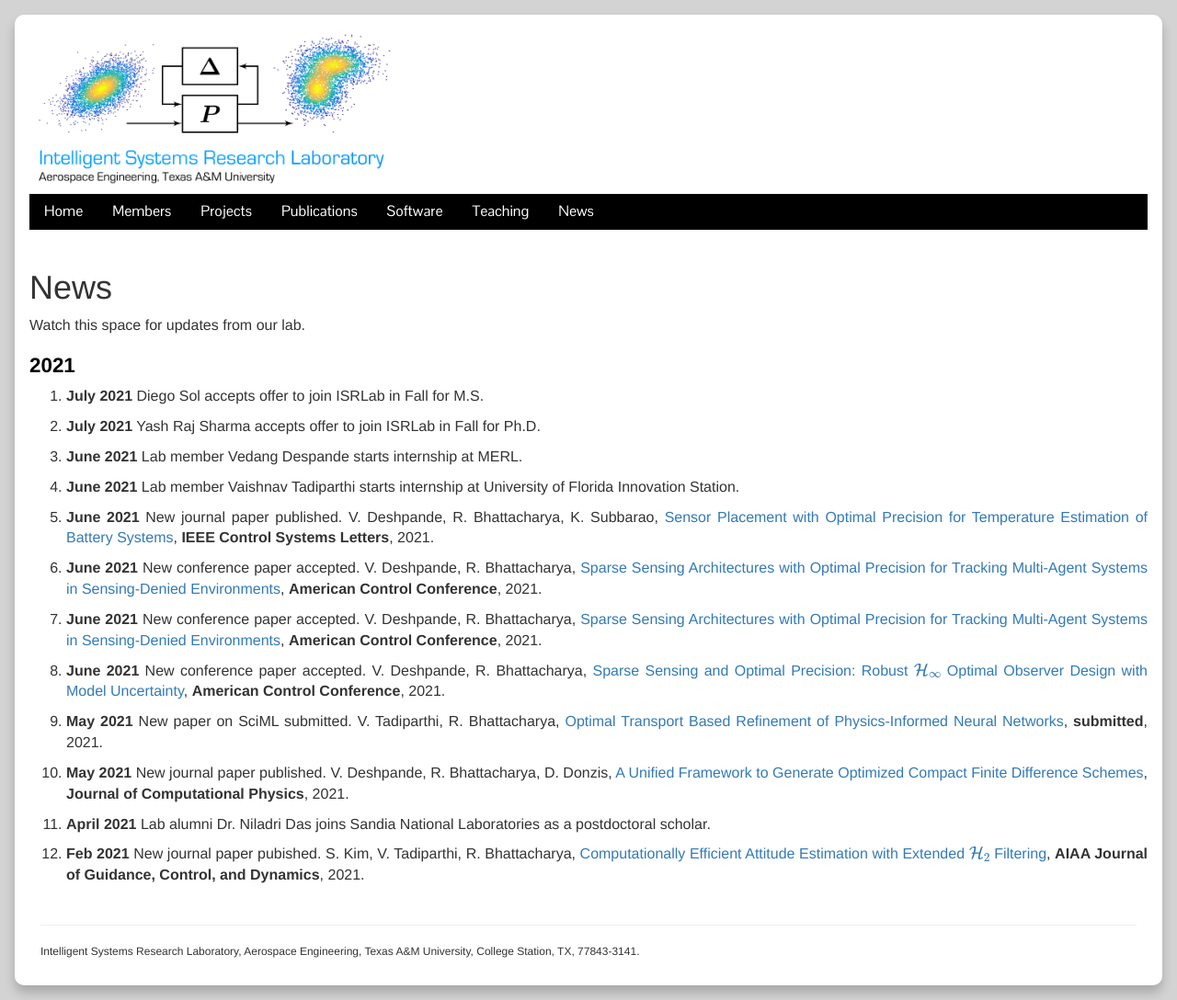
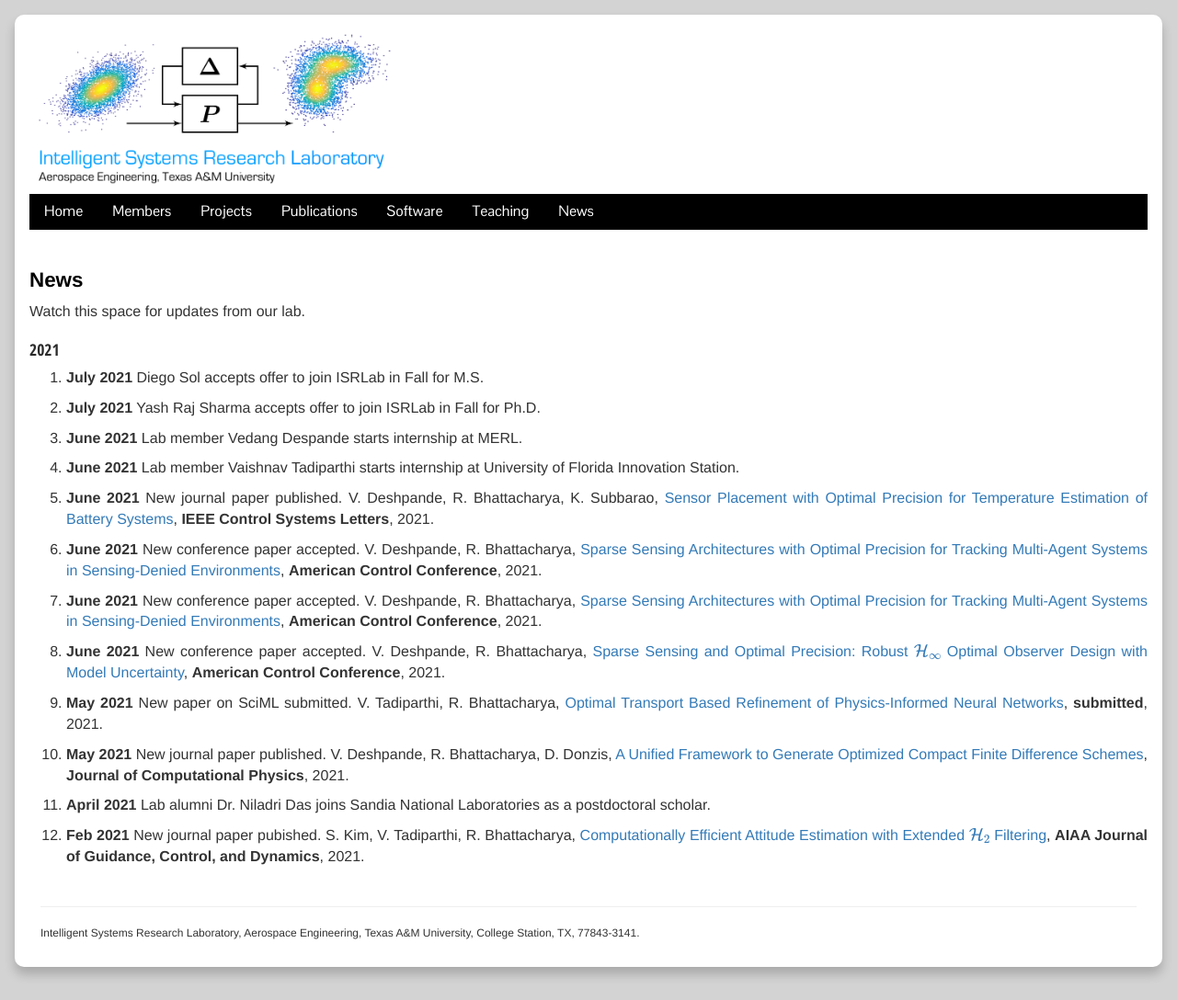
Before and after one commit to isrlab/isrlab.github.io, a Jekyll site: the page built from 07 news.md, in a window 1280 px wide. Shown: the whole page at 92% size. Built offline with Jekyll 4.4.1, drawn with Linux system fonts in a browser that asks for light colours; nearby versions of some CDN libraries.

Commit message:
Updated news

```diff
--- a/07 news.md
+++ b/07 news.md
@@ -3,10 +3,10 @@ layout: default
 title: News
 permalink: /news.html
 ---
-# News
+## News
 Watch this space for updates from our lab.
 
-## 2021
+### 2021
 
 1. **July 2021** Diego Sol accepts offer to join ISRLab in Fall for M.S.
 
```
